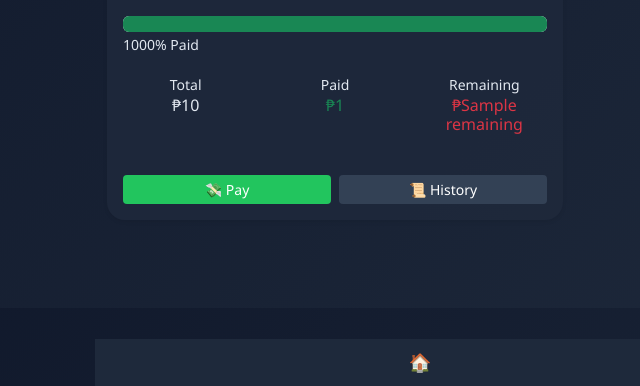
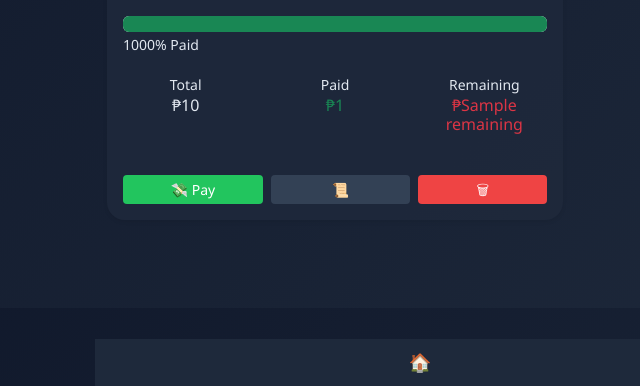
Before and after one commit to mandaweromeo10-star/loan-tracker, a Flask app: template templates/index.html in a window 1280 px wide. Shown: the part 414-800 px from the top of the page, without its empty margins (305-945 px from the left). Run offline with Flask 3, Linux system fonts and the light colour scheme; the template is opened without the code that fills it: most values are stand-ins (such as "Sample title", 1, 10 or a date in 2020); some libraries are stand-ins or nearby versions.

Commit message:
add delete button

```diff
--- a/app.py
+++ b/app.py
@@ -203,6 +203,19 @@ def add_payment(loan_id):
 
     return render_template('add_payment.html', loan_id=loan_id)
 
+@app.route('/delete_loan/<int:loan_id>', methods=['POST'])
+def delete_loan(loan_id):
+    conn = get_db()
+
+    # delete payments first (important to avoid orphan data)
+    conn.execute("DELETE FROM payments WHERE loan_id=?", (loan_id,))
+    conn.execute("DELETE FROM loans WHERE id=?", (loan_id,))
+
+    conn.commit()
+    conn.close()
+
+    return redirect('/')
+
 
 @app.route('/history/<int:loan_id>')
 def history(loan_id):
--- a/templates/index.html
+++ b/templates/index.html
@@ -53,6 +53,11 @@ body {
 
 .btn-dark {
     background: #334155;
+    border: none;
+}
+
+.btn-danger {
+    background: #ef4444;
     border: none;
 }
 
@@ -202,7 +207,13 @@ body {
         data-id="{{ loan.id }}">
         💸 Pay
     </button>
-                <a href="/history/{{ loan.id }}" class="btn btn-dark btn-sm w-100">📜 History</a>
+
+    <a href="/history/{{ loan.id }}" class="btn btn-dark btn-sm w-100">📜</a>
+
+    <form action="/delete_loan/{{ loan.id }}" method="POST"
+          onsubmit="return confirm('Delete this loan?')" class="w-100">
+        <button class="btn btn-danger btn-sm w-100">🗑</button>
+    </form>
 </div>
 
         </div>
@@ -281,7 +292,13 @@ body {
         data-id="{{ loan.id }}">
         💸 Pay
     </button>
-        <a href="/history/{{ loan.id }}" class="btn btn-dark btn-sm w-100">📜 History</a>
+
+    <a href="/history/{{ loan.id }}" class="btn btn-dark btn-sm w-100">📜</a>
+
+    <form action="/delete_loan/{{ loan.id }}" method="POST"
+          onsubmit="return confirm('Delete this bill?')" class="w-100">
+        <button class="btn btn-danger btn-sm w-100">🗑</button>
+    </form>
 </div>
 
 </div>
```
Lines whose indentation alone changed are shown as unchanged.
